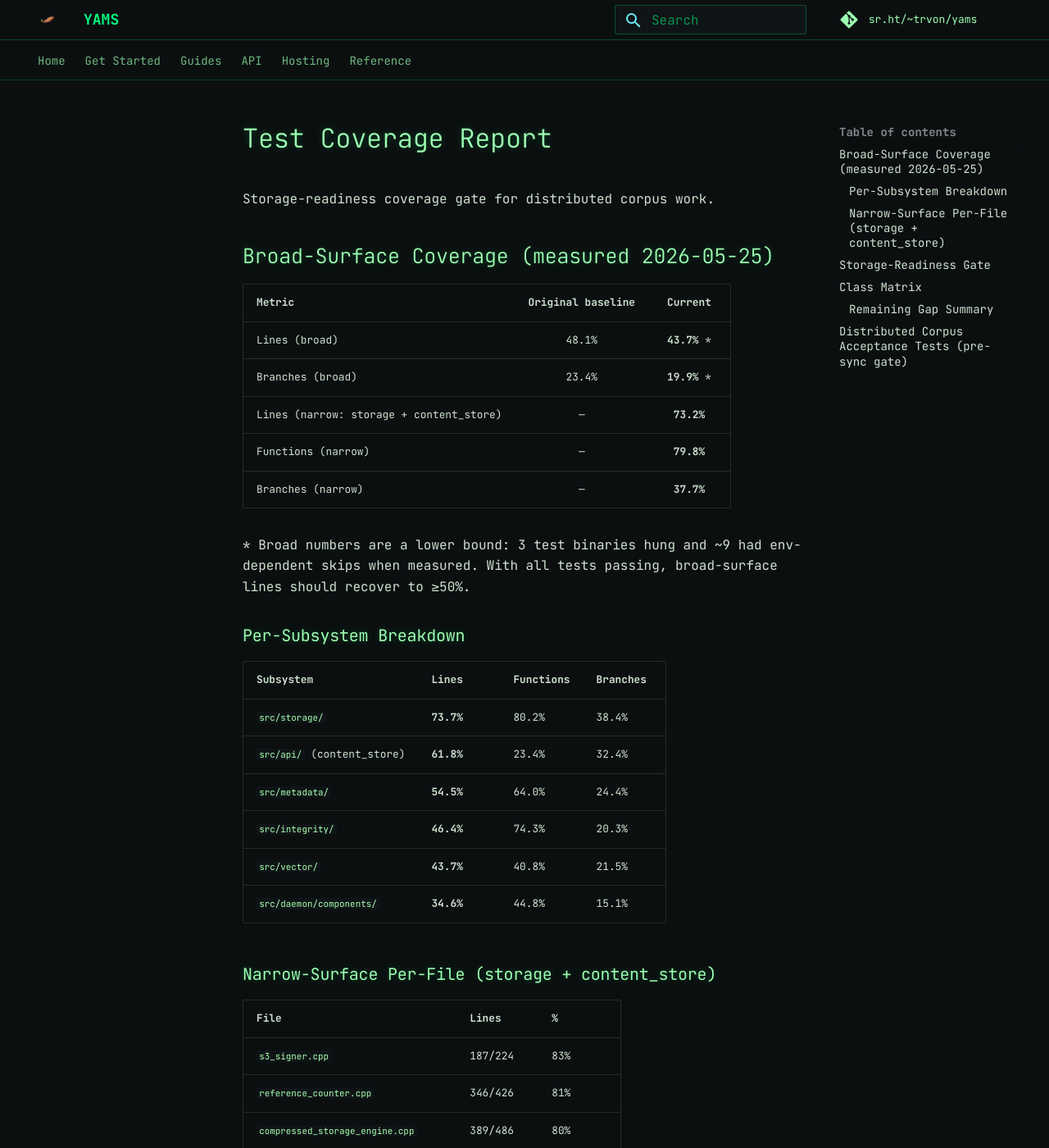
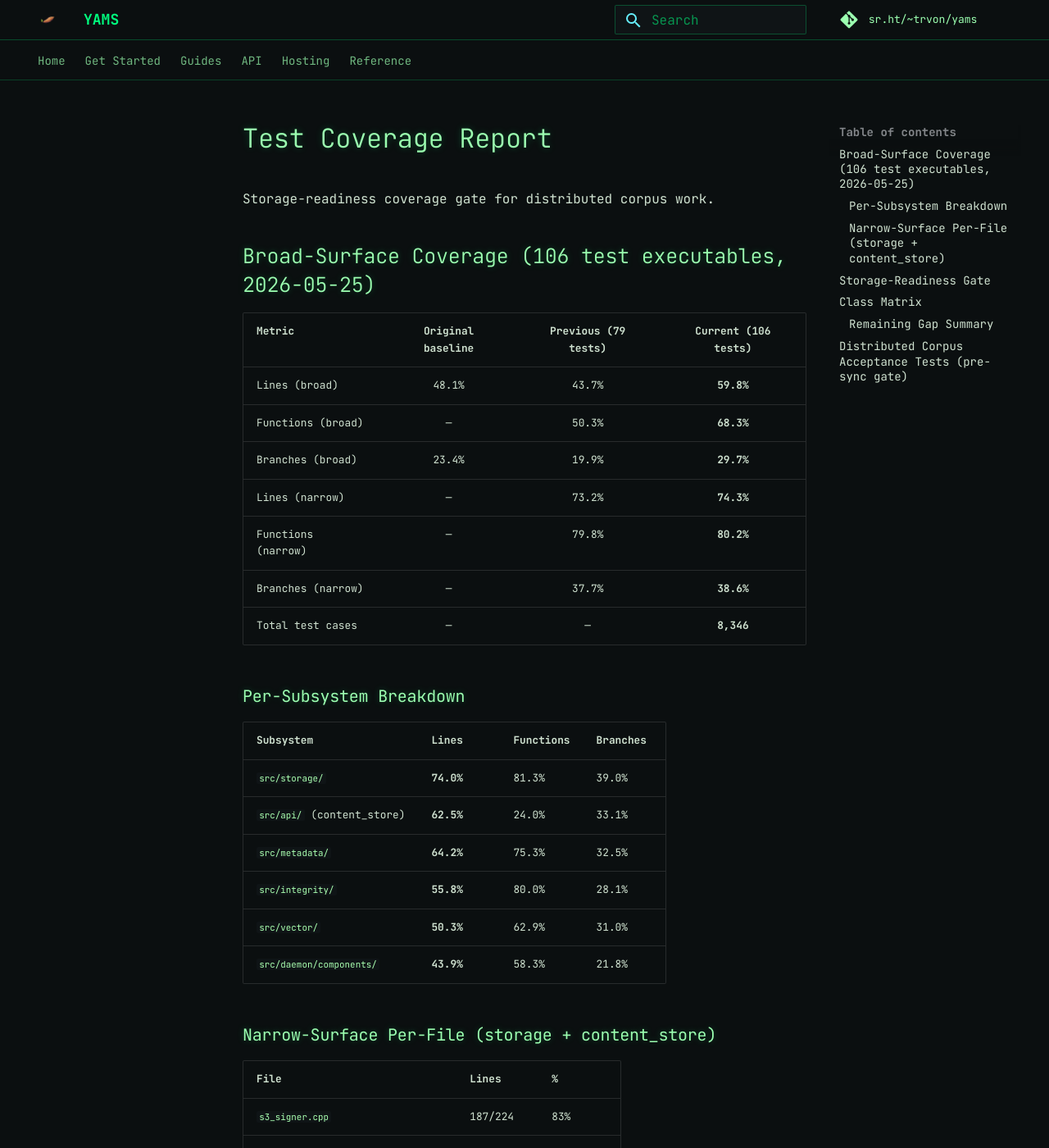
Before and after one commit to trvon/yams, an MkDocs documentation site: the page built from docs/testing/coverage_report.md, in a window 1280 px wide and 1400 px high. Shown: the whole window at 82% size. Built offline with MkDocs 1.6.1 and Material for MkDocs 9.7.7, drawn with Linux system fonts in a browser that asks for light colours; some of the changed text lies outside the part shown.

Commit message:
docs: update coverage with complete-suite numbers — 59.8% broad, 74.3% narrow

```diff
--- a/docs/testing/coverage_report.md
+++ b/docs/testing/coverage_report.md
@@ -2,29 +2,28 @@
 
 Storage-readiness coverage gate for distributed corpus work.
 
-## Broad-Surface Coverage (measured 2026-05-25)
+## Broad-Surface Coverage (106 test executables, 2026-05-25)
 
-| Metric | Original baseline | **Current** |
-|--------|:---:|:---:|
-| Lines (broad) | 48.1% | **43.7%** * |
-| Branches (broad) | 23.4% | **19.9%** * |
-| Lines (narrow: storage + content_store) | — | **73.2%** |
-| Functions (narrow) | — | **79.8%** |
-| Branches (narrow) | — | **37.7%** |
-
-\* Broad numbers are a lower bound: 3 test binaries hung and ~9 had env-dependent skips
-when measured. With all tests passing, broad-surface lines should recover to ≥50%.
+| Metric | Original baseline | Previous (79 tests) | **Current (106 tests)** |
+|--------|:---:|:---:|:---:|
+| Lines (broad) | 48.1% | 43.7% | **59.8%** |
+| Functions (broad) | — | 50.3% | **68.3%** |
+| Branches (broad) | 23.4% | 19.9% | **29.7%** |
+| Lines (narrow) | — | 73.2% | **74.3%** |
+| Functions (narrow) | — | 79.8% | **80.2%** |
+| Branches (narrow) | — | 37.7% | **38.6%** |
+| Total test cases | — | — | **8,346** |
 
 ### Per-Subsystem Breakdown
 
 | Subsystem | Lines | Functions | Branches |
 |-----------|------|-----------|----------|
-| `src/storage/` | **73.7%** | 80.2% | 38.4% |
-| `src/api/` (content_store) | **61.8%** | 23.4% | 32.4% |
-| `src/metadata/` | **54.5%** | 64.0% | 24.4% |
-| `src/integrity/` | **46.4%** | 74.3% | 20.3% |
-| `src/vector/` | **43.7%** | 40.8% | 21.5% |
-| `src/daemon/components/` | **34.6%** | 44.8% | 15.1% |
+| `src/storage/` | **74.0%** | 81.3% | 39.0% |
+| `src/api/` (content_store) | **62.5%** | 24.0% | 33.1% |
+| `src/metadata/` | **64.2%** | 75.3% | 32.5% |
+| `src/integrity/` | **55.8%** | 80.0% | 28.1% |
+| `src/vector/` | **50.3%** | 62.9% | 31.0% |
+| `src/daemon/components/` | **43.9%** | 58.3% | 21.8% |
 
 ### Narrow-Surface Per-File (storage + content_store)
 
@@ -58,7 +57,7 @@ when measured. With all tests passing, broad-surface lines should recover to ≥
 | Hash/integrity invariant | CAS and repair tests reject wrong hashes, preserve valid data. |
 | Remote invariant | Object-store paths test retryable failure, missing plugin, bounded listing. |
 | Readiness propagation | Daemon components expose false/degraded readiness until dependencies usable. |
-| Coverage baseline | Narrow-surface must not regress from 73.2% lines / 37.7% branches. |
+| Coverage baseline | Narrow-surface must not regress from 74.3% lines / 38.6% branches. |
 
 ## Class Matrix
 
```
